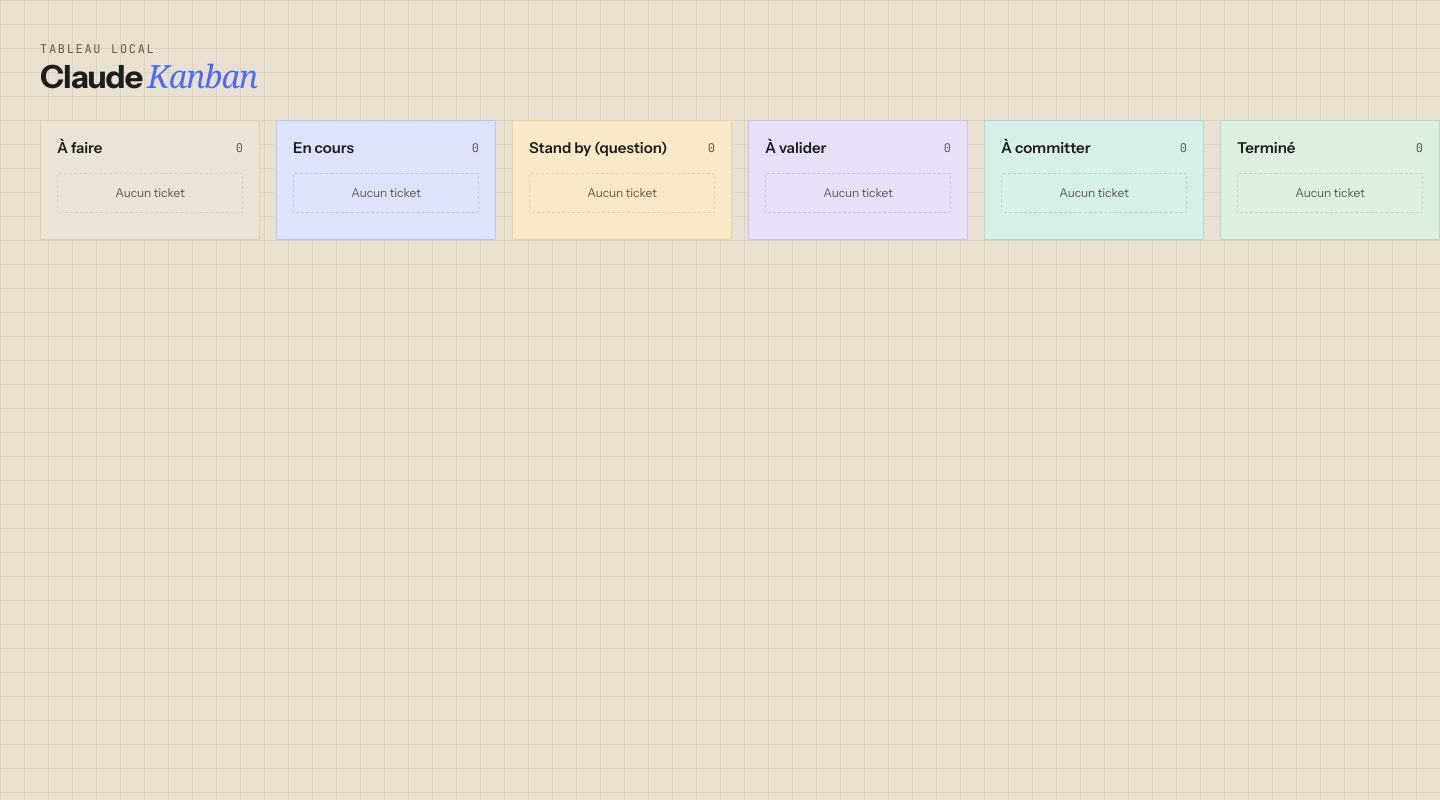
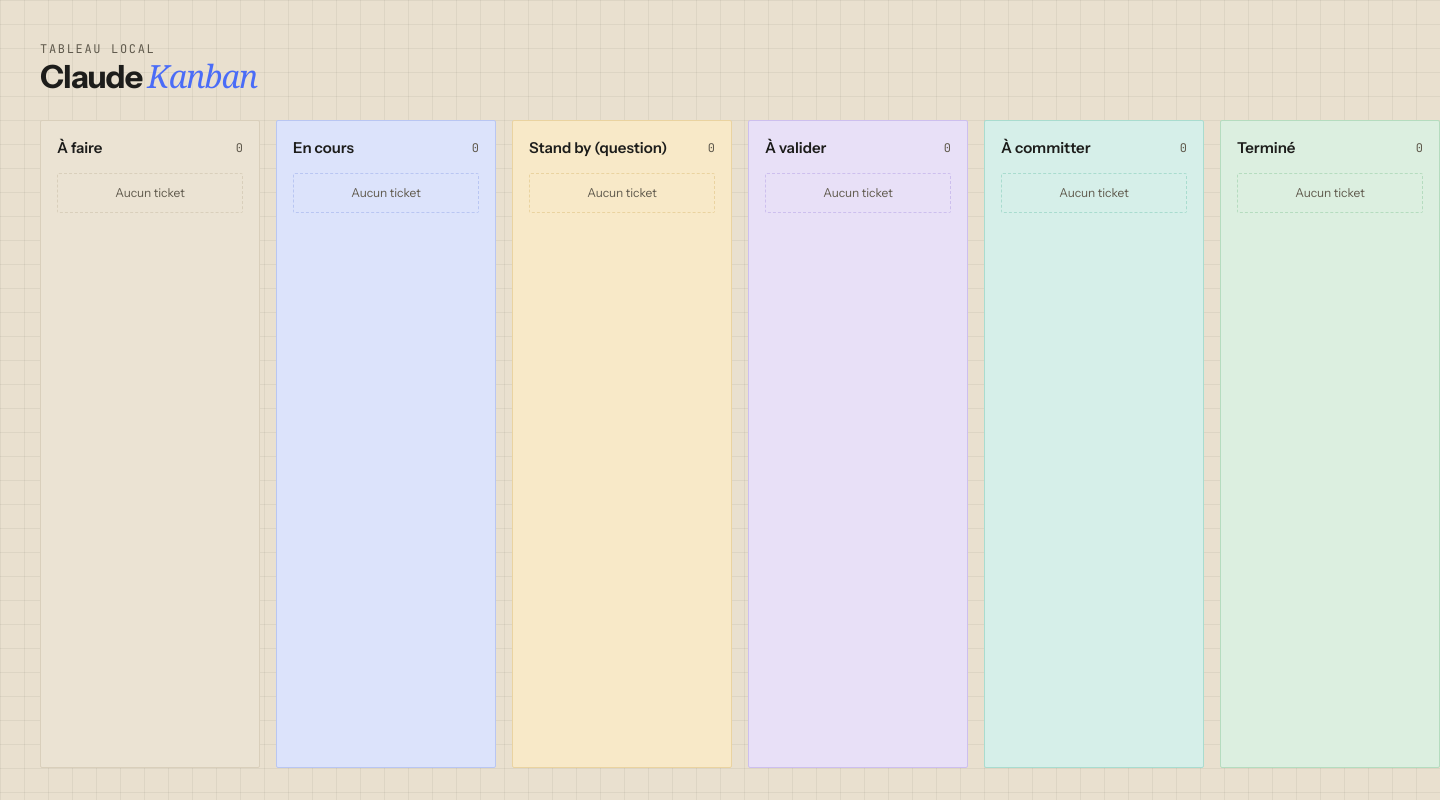
Before and after one commit to thibaultfradet/claude-kanban, a FastAPI app: page / in a window 1440 px wide. Run offline with FastAPI, Linux system fonts and the light colour scheme; data that the repository does not hold is empty; some libraries are stand-ins or nearby versions; some web fonts are replaced.

Commit message:
style: stretch board columns to full viewport height

```diff
--- a/app/static/app.css
+++ b/app/static/app.css
@@ -50,8 +50,10 @@
 
 body {
   margin: 0;
-  padding: 40px;
+  padding: 40px 40px 32px;
   min-height: 100vh;
+  display: flex;
+  flex-direction: column;
   background-color: var(--color-bg);
   background-image:
     linear-gradient(rgba(0, 0, 0, 0.05) 1px, transparent 1px),
@@ -83,6 +85,21 @@ button {
   max-width: 1480px;
   margin: 0 auto;
   min-width: 0;
+  width: 100%;
+  flex: 1;
+  display: flex;
+  flex-direction: column;
+}
+
+#board {
+  flex: 1;
+  display: flex;
+  flex-direction: column;
+  min-width: 0;
+}
+
+#board > .columns {
+  flex: 1;
 }
 
 .page-header {
@@ -121,7 +138,7 @@ button {
   display: grid;
   grid-template-columns: repeat(6, minmax(220px, 1fr));
   gap: 16px;
-  align-items: start;
+  align-items: stretch;
 }
 
 @media (max-width: 1200px) {
@@ -140,6 +157,8 @@ button {
   border-radius: var(--radius);
   padding: 16px;
   min-height: 120px;
+  display: flex;
+  flex-direction: column;
   --col-ink: var(--status-a_faire-ink);
 }
 
@@ -175,6 +194,7 @@ button {
   margin: 0;
   padding: 0;
   min-height: 48px;
+  flex: 1;
   display: flex;
   flex-direction: column;
   gap: 12px;
```
